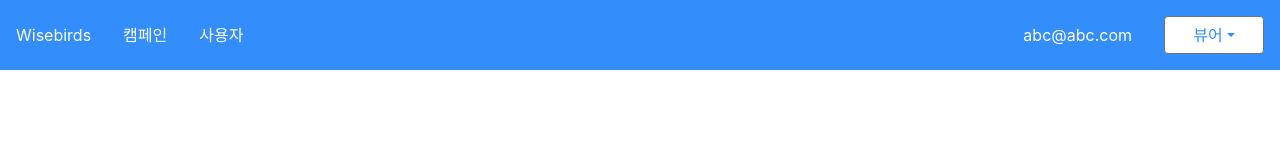
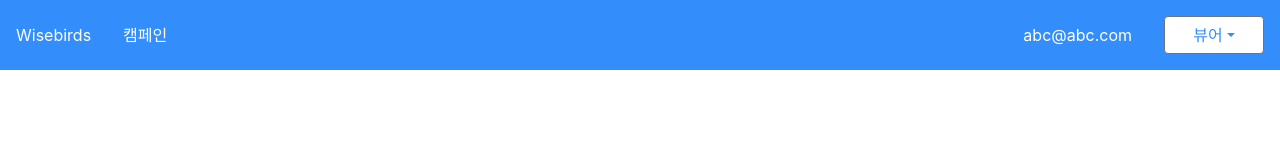
Before and after one commit to chanwoosung/wisebirds-assignment, a React (Create React App) app: page / in a window 1280 px wide. Shown: the top 160 px of the page. Built offline with nearby package versions, Linux system fonts and the light colour scheme.

Commit message:
♻️Update: GNB section auth logic

```diff
--- a/src/components/GNBButton.tsx
+++ b/src/components/GNBButton.tsx
@@ -1,19 +1,47 @@
+import { useState } from "react";
+import { Tooltip } from "reactstrap";
+import { useRecoilValue } from "recoil";
+import userAtom from "../recoil/userAtom";
 import { IGNBButtonProps } from "../type";
 
 export function GNBButton({
   buttonText,
   active = false,
   onClick,
+  type = "GNB",
+  buttonId,
 }: IGNBButtonProps) {
+  const [tooltipOpen, setTooltipOpen] = useState(false);
+  const user = useRecoilValue(userAtom);
+
+  const toggle = () => setTooltipOpen(!tooltipOpen);
   return (
     <div
       className={
-        active
+        type === "title"
+          ? "flex justify-center items-center p-3 text-white cursor-pointer"
+          : active
           ? "flex justify-center items-center p-3 text-white bg-bgSelectBlue cursor-pointer"
           : "flex justify-center items-center p-3 text-white cursor-pointer"
       }
       onClick={onClick}
+      id={buttonId}
     >
+      {type === "user" ? (
+        <Tooltip
+          placement={"bottom-end"}
+          isOpen={tooltipOpen}
+          target={buttonId}
+          toggle={toggle}
+          className="bg-slate-500"
+        >
+          <p className="font-bold">{user.name}</p>
+          <p>{user.email}</p>
+          <p>{user.company}</p>
+        </Tooltip>
+      ) : (
+        <></>
+      )}
       {buttonText}
     </div>
   );
--- a/src/components/GlobalNavBar.tsx
+++ b/src/components/GlobalNavBar.tsx
@@ -8,26 +8,35 @@ import {
 import { useRecoilState, useRecoilValue } from "recoil";
 import { AUTH_LIST } from "../constants/auths";
 import { GNB_BUTTON_LIST } from "../constants/buttons";
+import authAtom from "../recoil/authAtom";
 import GNBIndexAtom from "../recoil/GNBIndexAtom";
 import userAtom from "../recoil/userAtom";
+import { Auth } from "../type";
 import { DropDownAuth } from "./DropDownAuth";
 import { GNBButton } from "./GNBButton";
 
 export function GlobalNavBar() {
   const [GNBIndex, setGNBIndex] = useRecoilState(GNBIndexAtom);
+  const auth = useRecoilValue(authAtom);
   const { email } = useRecoilValue(userAtom);
   return (
     <div className="flex w-screen bg-bgSkyBlue">
       <div className="flex ">
         {GNB_BUTTON_LIST.map((item, index) => {
+          if (index === 2 && auth !== Auth.admin) {
+            return <></>;
+          } else {
             return (
               <GNBButton
                 buttonText={item}
                 key={index}
                 active={GNBIndex === index ?? false}
                 onClick={() => setGNBIndex(index)}
+                buttonId={`button-${index}`}
+                type={index === 0 ? "title" : "GNB"}
               />
             );
+          }
         })}
       </div>
       <div className="flex ml-auto">
@@ -35,6 +44,8 @@ export function GlobalNavBar() {
           buttonText={email}
           active={GNBIndex === 3 ?? false}
           onClick={() => setGNBIndex(3)}
+          buttonId={"email"}
+          type="user"
         />
         <DropDownAuth />
       </div>
--- a/src/type.ts
+++ b/src/type.ts
@@ -8,6 +8,8 @@ export interface IGNBButtonProps {
     buttonText : string
     active : boolean
     onClick : () => void
+    type: "title" | "GNB" | "user"
+    buttonId: string
 }
 
 export interface IGNBIndex {
```
Lines whose indentation alone changed are shown as unchanged.
